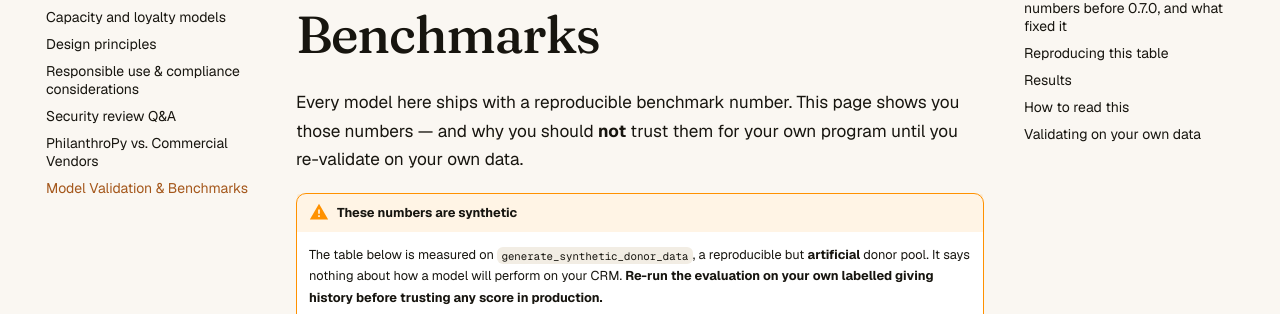
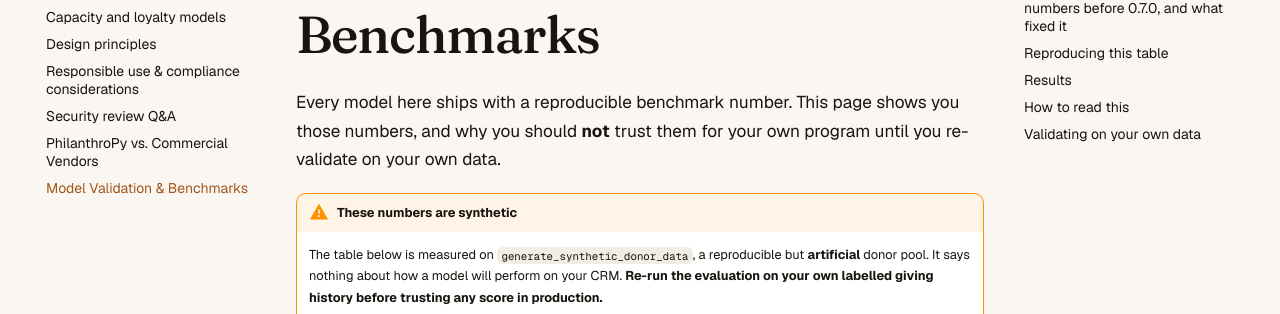
Before and after one commit to PhilanthroPy-Project/PhilanthroPy, an MkDocs documentation site: the page built from docs/explanation/benchmarks.md, in a window 1280 px wide and 900 px high. Shown: the part 206-520 px from the top of the window. Built offline with MkDocs 1.6.1 and Material for MkDocs 9.7.7, drawn with Linux system fonts in a browser that asks for light colours; comment, search, counter and statistics services are not loaded; some of the changed text lies outside the part shown.

```diff
--- a/docs/explanation/benchmarks.md
+++ b/docs/explanation/benchmarks.md
@@ -1,7 +1,7 @@
 # Model Validation & Benchmarks
 
 Every model here ships with a reproducible benchmark number. This page shows you
-those numbers — and why you should **not** trust them for your own program until
+those numbers, and why you should **not** trust them for your own program until
 you re-validate on your own data.
 
 !!! warning "These numbers are synthetic"
@@ -117,8 +117,8 @@ turns on the third decimal is reading noise.
 
 1. Assemble a labelled historical dataset (features + a binary outcome you can
    observe, e.g. "made a major gift in the following year").
-2. Split **temporally**, not randomly — train on earlier years, test on later
-   ones — using `FiscalYearGroupedSplitter` to avoid leakage across fiscal
+2. Split **temporally**, not randomly (train on earlier years, test on later
+   ones) using `FiscalYearGroupedSplitter` to avoid leakage across fiscal
    boundaries.
 3. Report ROC-AUC plus precision/recall **at the threshold you will actually
    act on**, and calibrate that threshold to your team's capacity.
```
Also changed, not shown: AGENTS.md (+8 -8 lines), 1 other file.
